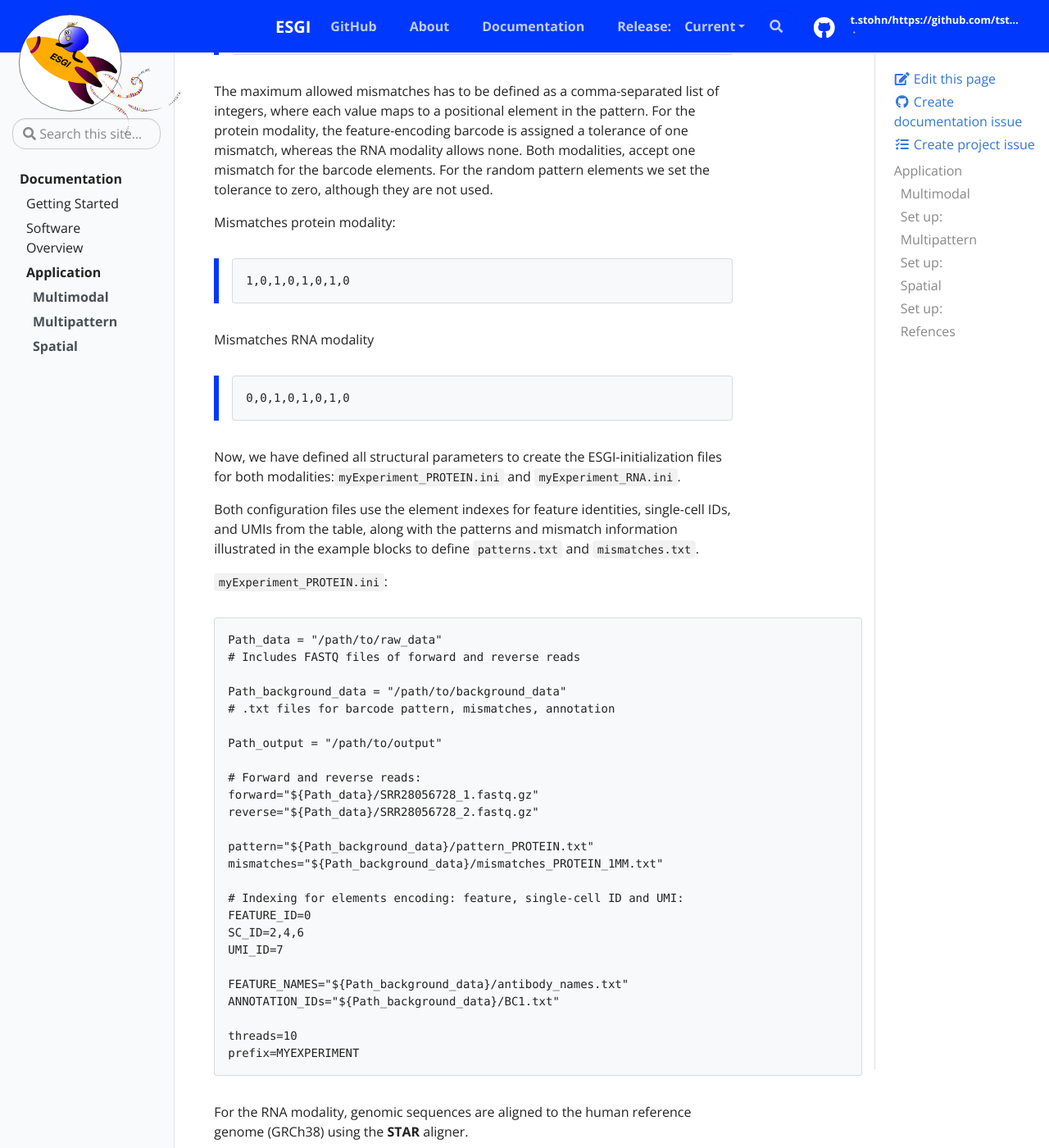
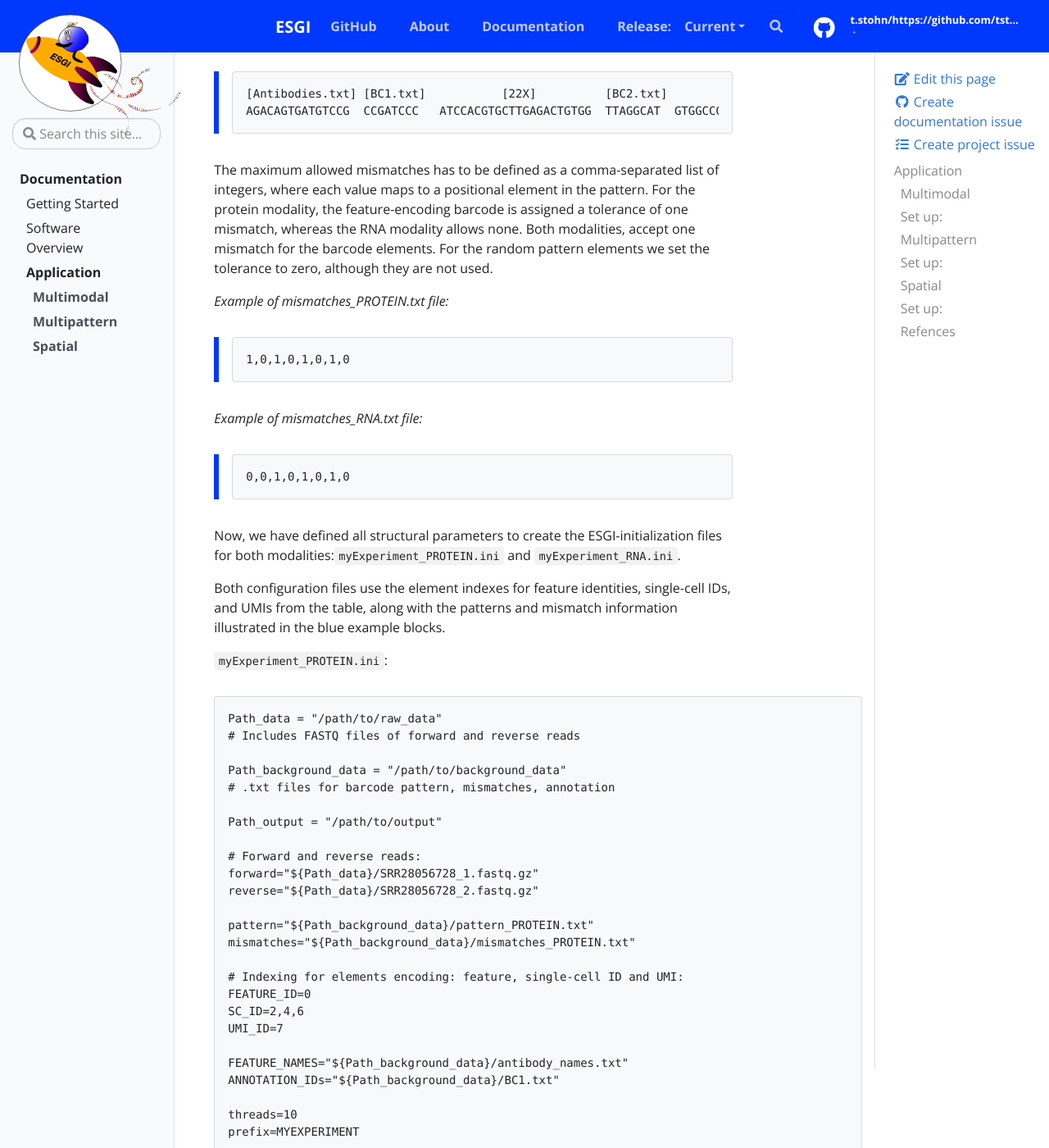
Before and after one commit to tstohn/ESGI.documentation, a Jekyll site: the page built from _docs/application.md, in a window 1280 px wide and 1400 px high, scrolled down 2416 px. Shown: the whole window at 82% size. Built offline with Jekyll 4.4.1, drawn with Linux system fonts in a browser that asks for light colours; some of the changed text lies outside the part shown.

Commit message:
add example title

````diff
--- a/_docs/application.md
+++ b/_docs/application.md
@@ -49,10 +49,12 @@ For both modalities, the reverse read contains the remaining six pattern element
 The following eight bracket-enclosed sequence substrings illustrate patterns for both modalities. Each bracket represents a specific pattern element, containing a comma-separated list of possible barcodes for that position. In this pattern, the constant elements have been replaced with 22 and 30 random bases, respectively, to bypass any alignment constraints. This can be useful when strict mapping is unnecessary
 or when the sequencing quality is suboptimal.
 
+*Example of pattern_PROTEIN.txt file:*
 >```
 >PROTEIN:[Antibodies.txt][*][BC1.txt][22X][BC2.txt][30X][BC2.txt][10X]
 >```
 
+*Example of pattern_RNA.txt file:*
 >```
 >RNA:[RNA][-][BC1.txt][22X][BC2.txt][30X][BC2.txt][10X]
 >```
@@ -71,19 +73,19 @@ Example of a barcode-aligned sequence for the protein modality:
 
 The maximum allowed mismatches has to be defined as a comma-separated list of integers, where each value maps to a positional element in the pattern. For the protein modality, the feature-encoding barcode is assigned a tolerance of one mismatch, whereas the RNA modality allows none. Both modalities, accept one mismatch for the barcode elements. For the random pattern elements we set the tolerance to zero, although they are not used.
 
-Mismatches protein modality:
+*Example of mismatches_PROTEIN.txt file:*
 >```
 >1,0,1,0,1,0,1,0
 >```
 
-Mismatches RNA modality
+*Example of mismatches_RNA.txt file:*
 >```
 >0,0,1,0,1,0,1,0
 >```
 
 Now, we have defined all structural parameters to create the ESGI-initialization files for both modalities:`myExperiment_PROTEIN.ini` and `myExperiment_RNA.ini`.
 
-Both configuration files use the element indexes for feature identities, single-cell IDs, and UMIs from the table, along with the patterns and mismatch information illustrated in the example blocks to define `patterns.txt` and `mismatches.txt`.
+Both configuration files use the element indexes for feature identities, single-cell IDs, and UMIs from the table, along with the patterns and mismatch information illustrated in the blue example blocks.
 
 `myExperiment_PROTEIN.ini`:
 ```
@@ -100,7 +102,7 @@ forward="${Path_data}/SRR28056728_1.fastq.gz"
 reverse="${Path_data}/SRR28056728_2.fastq.gz"
 
 pattern="${Path_background_data}/pattern_PROTEIN.txt"
-mismatches="${Path_background_data}/mismatches_PROTEIN_1MM.txt"
+mismatches="${Path_background_data}/mismatches_PROTEIN.txt"
 
 # Indexing for elements encoding: feature, single-cell ID and UMI:
 FEATURE_ID=0
@@ -155,7 +157,7 @@ forward="${Path_data}/SRR28056729_1.fastq.gz"
 reverse="${Path_data}/SRR28056729_2.fastq.gz"
 
 pattern="${Path_background_data}/pattern_RNA.txt"
-mismatches="${Path_background_data}/mismatches_RNA_1MM.txt"
+mismatches="${Path_background_data}/mismatches_RNA.txt"
 
 # Indexing for elements encoding: feature, single-cell ID and UMI:
 FEATURE_ID=8
@@ -202,6 +204,8 @@ The multipattern design contains specific and shared barcodes elements:
 
 Each pattern is assigned an unique name, with its pattern elements represented as a series of bracket enclosed substrings. Within each set of brackets is a comma-separated list of all possible barcodes for that specific position. In this example, the constant elements defining the linkers are replaced with random bases to bypass any alignment constraints.
 
+*Example of patterns.txt file:*
+
 >```
 >PATTERN_1:[][15X][Ab1_barcodes.txt][20X][wellbarcodes.txt][7X]
 >PATTERN_2:[][15X][Ab2_barcodes.txt][20X][wellbarcodes.txt][6X]
@@ -214,6 +218,8 @@ Each pattern is assigned an unique name, with its pattern elements represented a
 >```
 
 For each pattern, the maximum number of allowed mismatches per element is defined using a comma-separated list. Each integer in the list corresponds to a specific positional element.
+
+*Example of mismatches.txt file:*
 
 >```
 >0,0,1,0,1,0
@@ -281,13 +287,14 @@ The read contains the remaining five pattern elements, encoding the (x,y) spatia
 
 The barcode pattern is represented as seven bracket-encloded sequence substrings. Each bracket corresponds to a positional element and contains a comma-separated list of possible barcodes for that position. The constant elements have been replaced with 30 random bases to bypass any alignment contraints.
 
+*Example of patterns.txt file:*
 >```
 >SPATIAL:[RNA][-][10X][coordinate_barcode.txt][30X][coordinate_barcode.txt][30X]
 >```
 
 The `coordinate_barcode.txt` file defines the (x,y) spatial coordinates using an 8x12 matrix of 96 unique 8-base long barcode sequences.
 
-Maximum allowed mismatched for each of the eight pattern elements:
+*Example of mismatches.txt file:*
 >```
 >0,0,0,1,0,1,0
 >```
````
